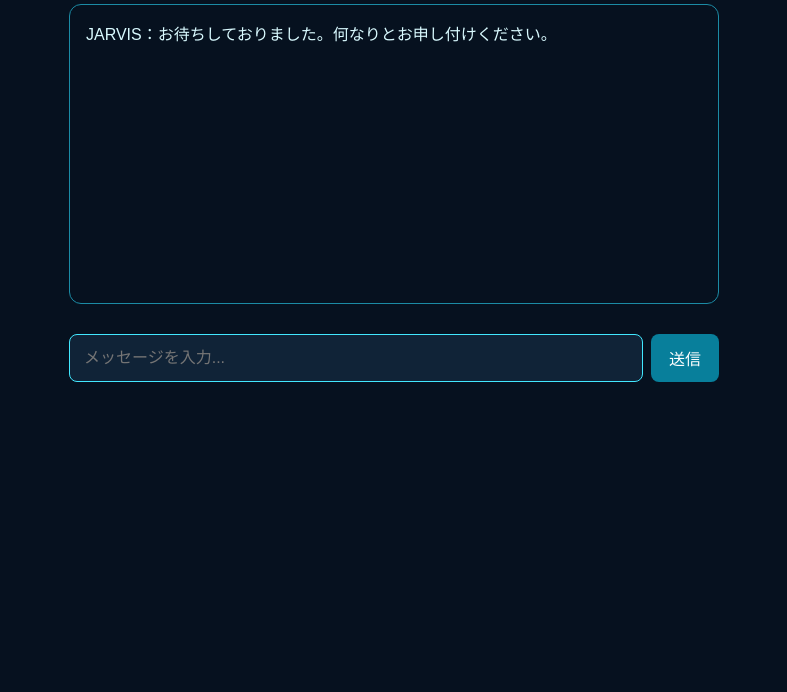
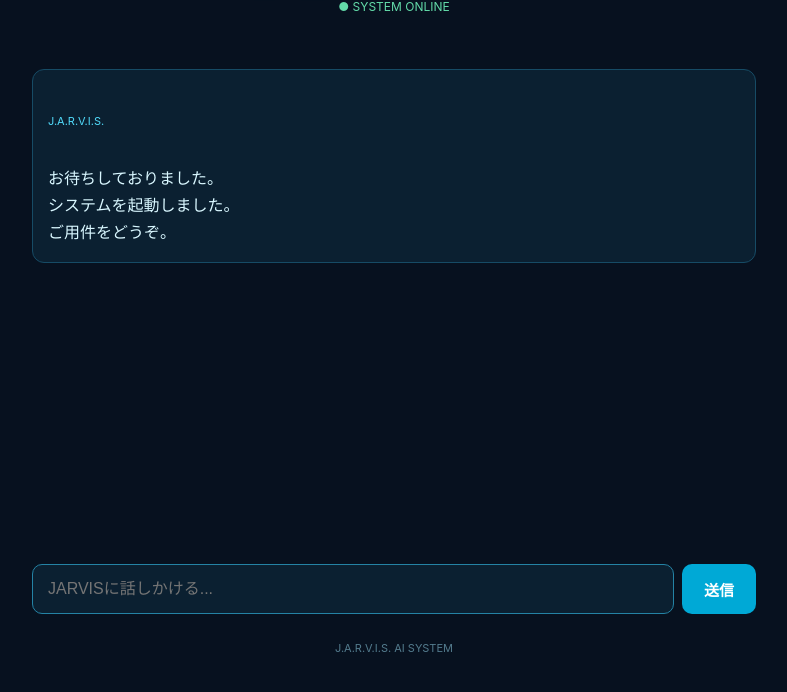
Before and after one commit to yudaguan57-del/jarvis-interface, a plain HTML site: page index.html in a window 1280 px wide. Shown: the part 108-800 px from the top of the page, without its empty margins (246-1033 px from the left). Drawn offline with Linux system fonts and the light colour scheme.

Commit message:
Update index.html

```diff
--- a/index.html
+++ b/index.html
@@ -3,148 +3,173 @@
 <html lang="ja">
 <head>
 <meta charset="UTF-8">
-<meta name="viewport" content="width=device-width, initial-scale=1">
-<meta name="theme-color" content="#06111f">
+<meta name="viewport" content="width=device-width, initial-scale=1.0">
 <title>J.A.R.V.I.S.</title>
-
 <style>
-* { box-sizing: border-box; }
-
-body {
-  margin: 0;
-  padding: 24px 16px;
-  background: #06111f;
-  color: #d9faff;
-  font-family: sans-serif;
+*{box-sizing:border-box}
+body{
+  margin:0;
+  background:#07111f;
+  color:#d9f7ff;
+  font-family:-apple-system,BlinkMacSystemFont,sans-serif;
+  min-height:100vh;
+  display:flex;
+  justify-content:center;
 }
-
-h1 {
-  text-align: center;
-  color: #42e8ff;
-  letter-spacing: 5px;
+.app{
+  width:100%;
+  max-width:760px;
+  padding:25px 18px;
+  display:flex;
+  flex-direction:column;
+  min-height:100vh;
 }
-
-#messages {
-  max-width: 650px;
-  min-height: 300px;
-  margin: 30px auto;
-  padding: 16px;
-  border: 1px solid #1b8ba5;
-  border-radius: 12px;
-  white-space: pre-wrap;
-  overflow-wrap: anywhere;
-  line-height: 1.7;
+header{text-align:center;padding:28px 0}
+h1{
+  font-size:35px;
+  letter-spacing:7px;
+  color:#48dfff;
+  margin:0;
+  text-shadow:0 0 20px #008cff;
 }
-
-form {
-  max-width: 650px;
-  margin: auto;
-  display: flex;
-  gap: 8px;
+.status{color:#63dba9;font-size:12px;margin-top:12px}
+#messages{
+  flex:1;
+  overflow-y:auto;
+  padding:15px 0;
 }
-
-input {
-  flex: 1;
-  min-width: 0;
-  padding: 14px;
-  border-radius: 8px;
-  background: #102337;
-  color: white;
-  border: 1px solid #42e8ff;
-  font-size: 16px;
+.message{
+  padding:15px;
+  margin:12px 0;
+  border:1px solid #164b65;
+  border-radius:12px;
+  line-height:1.7;
+  white-space:pre-wrap;
+  overflow-wrap:anywhere;
 }
-
-button {
-  padding: 12px 18px;
-  background: #087f9b;
-  color: white;
-  border: 0;
-  border-radius: 8px;
-  font-size: 16px;
+.bot{background:#0b2031}
+.user{background:#102d40;border-color:#2386a5}
+.name{font-size:11px;color:#51dafa;margin-bottom:7px}
+form{display:flex;gap:8px;padding:15px 0}
+input{
+  flex:1;min-width:0;
+  padding:15px;
+  border:1px solid #2483a5;
+  border-radius:10px;
+  background:#0b2031;
+  color:white;
+  font-size:16px;
+  outline:none;
 }
-
-button:disabled {
-  opacity: 0.5;
+button{
+  padding:0 22px;
+  border:0;
+  border-radius:10px;
+  background:#00a9d6;
+  color:white;
+  font-weight:bold;
+  font-size:15px;
 }
+button:disabled{opacity:.5}
+footer{text-align:center;color:#537b8d;font-size:11px;padding:12px}
 </style>
 </head>
+<body>
+<div class="app">
+<header>
+<h1>J.A.R.V.I.S.</h1>
+<div class="status">● SYSTEM ONLINE</div>
+</header>
 
-<body>
+<div id="messages">
+<div class="message bot">
+<div class="name">J.A.R.V.I.S.</div>
+お待ちしておりました。
+システムを起動しました。
+ご用件をどうぞ。
+</div>
+</div>
 
-<h1>J.A.R.V.I.S.</h1>
-
-<div id="messages">JARVIS：お待ちしておりました。何なりとお申し付けください。</div>
-
-<form id="form">
-  <input
-    id="message"
-    type="text"
-    placeholder="メッセージを入力..."
-    autocomplete="off"
-    required
-  >
-  <button id="sendButton" type="submit">送信</button>
+<form id="chatForm">
+<input id="messageInput" type="text"
+placeholder="JARVISに話しかける..."
+autocomplete="off" required>
+<button id="sendButton" type="submit">送信</button>
 </form>
 
+<footer>J.A.R.V.I.S. AI SYSTEM</footer>
+</div>
+
 <script>
-"use strict";
-
 const API_URL = "https://jarvis-ai.yudaguan57.workers.dev";
 
 const messages = document.getElementById("messages");
-const form = document.getElementById("form");
-const input = document.getElementById("message");
-const sendButton = document.getElementById("sendButton");
+const form = document.getElementById("chatForm");
+const input = document.getElementById("messageInput");
+const button = document.getElementById("sendButton");
 
-form.addEventListener("submit", async function(event) {
-  event.preventDefault();
+function addMessage(text, type){
+  const box = document.createElement("div");
+  box.className = "message " + type;
+
+  const name = document.createElement("div");
+  name.className = "name";
+  name.textContent = type === "user" ? "YOU" : "J.A.R.V.I.S.";
+
+  const content = document.createElement("div");
+  content.textContent = text;
+
+  box.appendChild(name);
+  box.appendChild(content);
+  messages.appendChild(box);
+  messages.scrollTop = messages.scrollHeight;
+  return content;
+}
+
+form.addEventListener("submit", async function(e){
+  e.preventDefault();
 
   const message = input.value.trim();
-  if (!message) return;
+  if(!message || button.disabled) return;
 
-  messages.textContent += "\n\nあなた：" + message;
+  addMessage(message, "user");
   input.value = "";
+  button.disabled = true;
+  button.textContent = "...";
 
-  messages.textContent += "\n\nJARVIS：応答を確認しています...";
-  sendButton.disabled = true;
+  const responseBox = addMessage("考えています...", "bot");
 
-  try {
-    const response = await fetch(API_URL, {
-      method: "POST",
-      headers: {
-        "Content-Type": "application/json"
+  try{
+    const response = await fetch(API_URL,{
+      method:"POST",
+      headers:{
+        "Content-Type":"application/json"
       },
-      body: JSON.stringify({ message: message })
+      body:JSON.stringify({
+        message:message
+      })
     });
 
     const data = await response.json();
 
-    console.log("JARVIS API:", response.status, data);
-
-    let reply = data.reply || data.error || data.details;
-
-    if (!reply) {
-      reply = "応答がありません。HTTPステータス：" + response.status;
+    if(!response.ok){
+      throw new Error(
+        data.error || data.details || "HTTP " + response.status
+      );
     }
 
-    messages.textContent = messages.textContent.replace(
-      "JARVIS：応答を確認しています...",
-      "JARVIS：" + reply
-    );
+    responseBox.textContent =
+      data.reply || data.error || data.details || "応答がありません。";
 
-  } catch (error) {
-    console.error("JARVIS ERROR:", error);
-
-    messages.textContent = messages.textContent.replace(
-      "JARVIS：応答を確認しています...",
-      "JARVIS：通信エラー：" + error.message
-    );
-
-  } finally {
-    sendButton.disabled = false;
+  }catch(error){
+    responseBox.textContent =
+      "JARVIS：AI接続エラー\n" + error.message;
+  }finally{
+    button.disabled = false;
+    button.textContent = "送信";
+    input.focus();
   }
 });
 </script>
-
 </body>
 </html>
```
